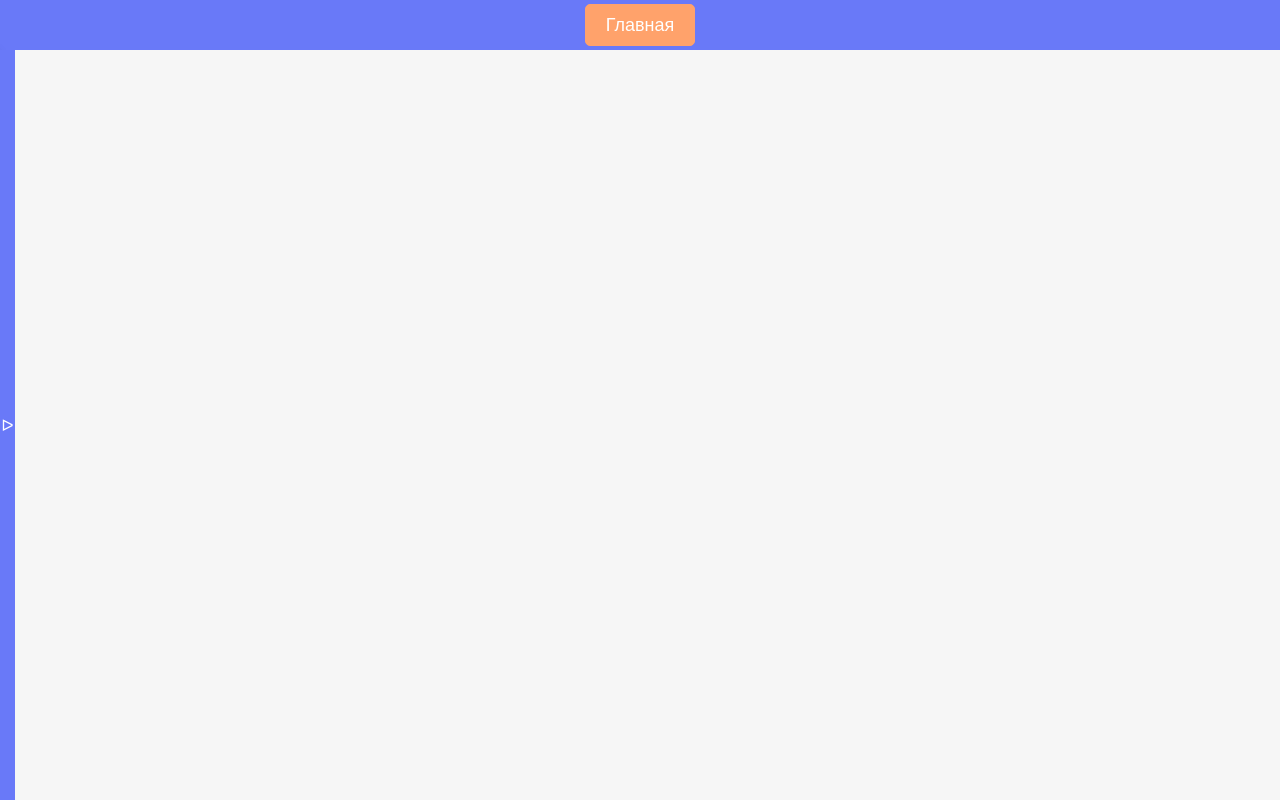
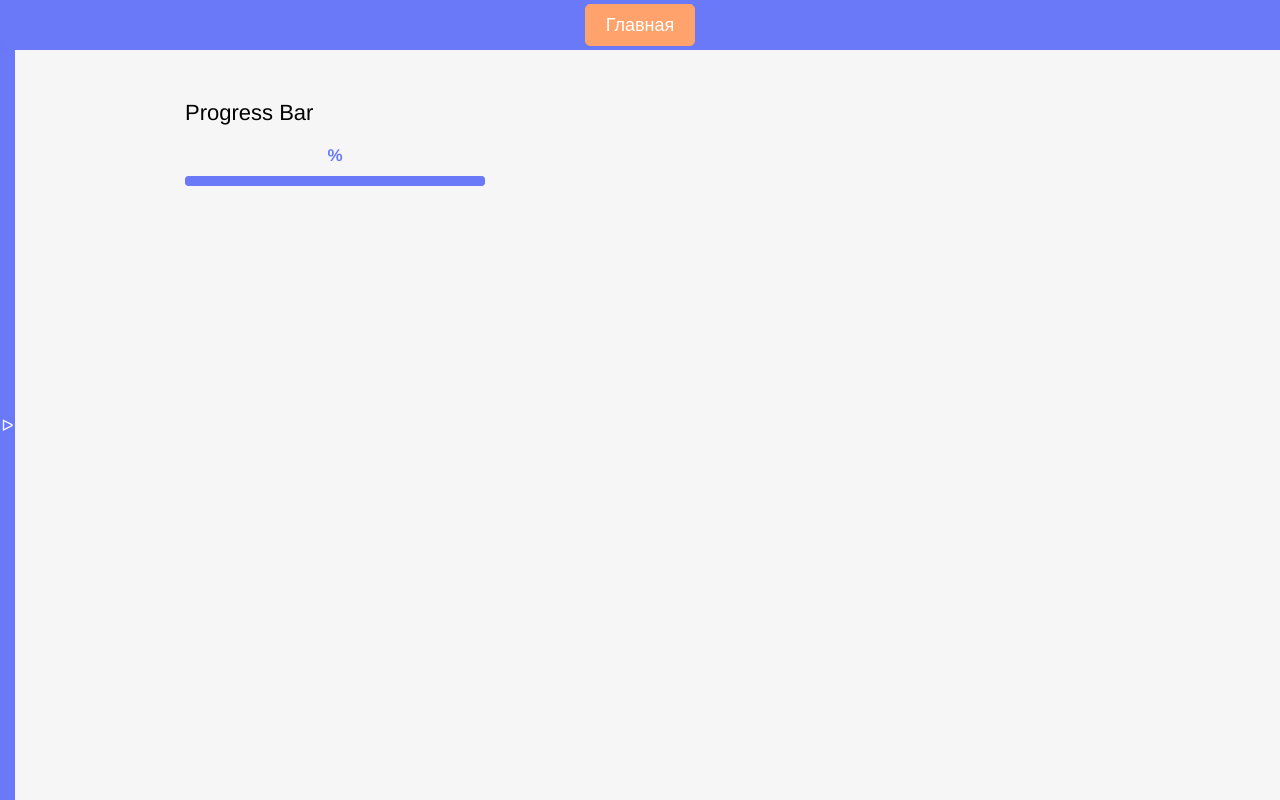
Before and after one commit to Crash2022/Vue-Design, a Vue app: page /progress in a window 1280 px wide. Built offline with nearby package versions, Linux system fonts and the light colour scheme.

Commit message:
add: ProgressBar

```diff
--- a/src/components/Layouts/SidebarLayout.vue
+++ b/src/components/Layouts/SidebarLayout.vue
@@ -27,8 +27,9 @@ const links = ref([
     {name: 'Кнопки', href: '/buttons'},
     {name: 'Инпуты', href: '/inputs'},
     {name: 'Чекбоксы', href: '/checkbox'},
-    {name: 'Радио-кнопки', href: '/radiobuttons'},
+    {name: 'Радио-кнопки', href: '/radio-buttons'},
     {name: 'Табы', href: '/tabs'},
+    {name: 'Прогресс-бар', href: '/progress'},
 ])
 
 // экспорт без setup
--- /dev/null
+++ b/src/pages/ProgressBarPage.vue
@@ -0,0 +1,15 @@
+<template>
+    <div class="heading_2">Progress Bar</div>
+    <div>
+        <custom-progress-bar percent=""/>
+    </div>
+</template>
+
+<script setup>
+
+import CustomProgressBar from '@/shared/ui/CustomUI/CustomProgressBar.vue'
+</script>
+
+<style lang="scss" scoped>
+
+</style>
--- a/src/shared/styles/global.scss
+++ b/src/shared/styles/global.scss
@@ -48,6 +48,7 @@ a {
     //margin: 0 auto;
     margin-left: 15px;
     background-color: #f6f6f6;
+    overflow-y: hidden;
 
     .content {
         //border: 1px solid black;
--- /dev/null
+++ b/src/shared/ui/CustomUI/CustomProgressBar.vue
@@ -0,0 +1,52 @@
+<template>
+    <div class="progress_container" :style="[{'max-width': maxWidth}]">
+        <span class="progress_percent" :style="[{'color': `var(--${color})`}]">
+            {{percent}}%
+        </span>
+        <div class="progress" :style="[{'background': `var(--${color}-hover)`}]">
+            <div class="progress_bar" :style="[{'width': `${percent}%`}, {'background': `var(--${color})`}]"></div>
+        </div>
+    </div>
+</template>
+
+<script setup>
+const props = defineProps({
+    maxWidth: {
+        type: String,
+        default: '300px'
+    },
+    percent: {
+        type: Number,
+        required: true
+    },
+    color: {
+        type: String,
+        default: 'primary'
+    }
+})
+</script>
+
+<style lang="scss" scoped>
+.progress {
+    height: 10px;
+    border-radius: 4px;
+    &_container {
+        margin-bottom: 20px;
+        overflow: hidden;
+    }
+    &_bar {
+        background: #000;
+        height: 100%;
+        border-radius: 4px;
+        transition: .5s;
+    }
+    &_percent {
+        display: block;
+        text-align: center;
+
+        font-weight: bold;
+        font-size: 17px;
+        margin-bottom: 10px;
+    }
+}
+</style>
```
Also changed, not shown: src/router/index.ts (+6 -1 lines).
